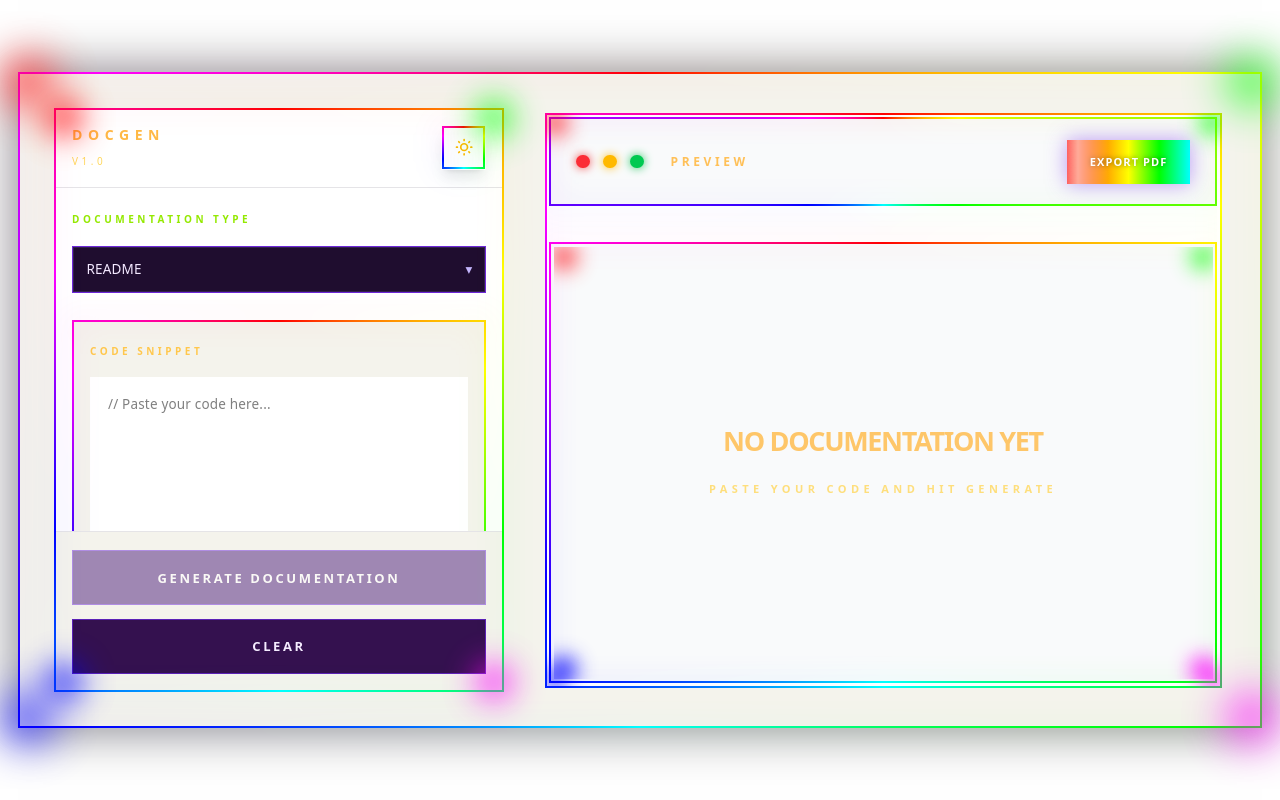
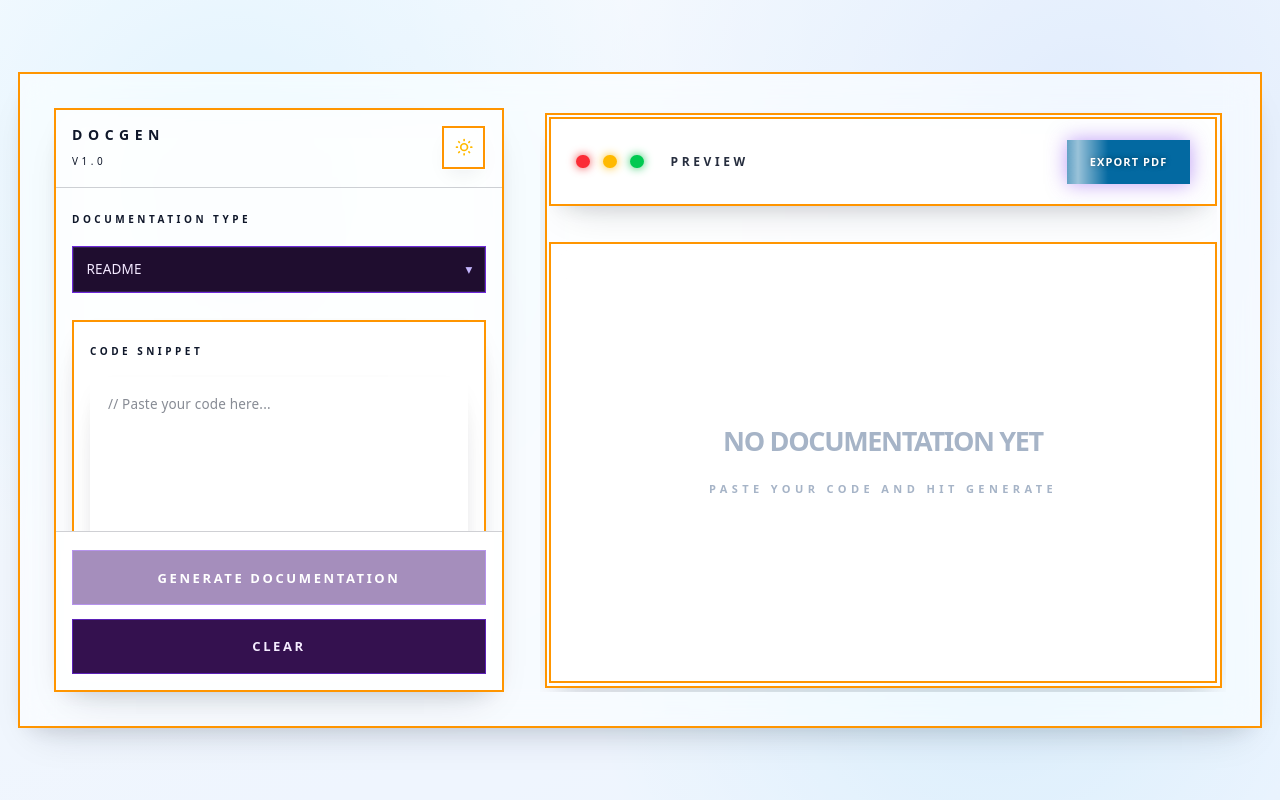
Before and after one commit to ka-te-vey/Doc_Gen, a React (Vite) app in the folder frontend/: page / in a window 1280 px wide. Built offline with nearby package versions, Linux system fonts and the light colour scheme.

Commit message:
change to glass method and fix light mode

```diff
--- a/frontend/src/App.jsx
+++ b/frontend/src/App.jsx
@@ -8,6 +8,7 @@ export default function App() {
   const defaultDocument = {
     title: "Untitled Document",
     content: "",
+
     author: "",
     documentType: "README",
     date: new Date().toISOString().split("T")[0]
--- a/frontend/src/index.css
+++ b/frontend/src/index.css
@@ -2,15 +2,15 @@
 @plugin "@tailwindcss/typography";
 
 :root {
-  --text: #000000;
-  --text-h: #000000;
-  --bg: #fff;
-  --border: #e5e4e7;
-  --code-bg: #f4f3ec;
-  --accent: #aa3bff;
-  --accent-bg: rgba(170, 59, 255, 0.1);
-  --accent-border: rgba(170, 59, 255, 0.5);
-  --social-bg: rgba(244, 243, 236, 0.5);
+  --text: #0f172a;
+  --text-h: #020617;
+  --bg: rgba(255, 255, 255, 0.52);
+  --border: rgba(15, 23, 42, 0.2);
+  --code-bg: rgba(255, 255, 255, 0.58);
+  --accent: #0369a1;
+  --accent-bg: rgba(3, 105, 161, 0.12);
+  --accent-border: rgba(3, 105, 161, 0.35);
+  --social-bg: rgba(255, 255, 255, 0.44);
 
   /* Fixed dark theme variables (Always Dark) */
   --fixed-dark-bg: #11141f;
@@ -19,10 +19,15 @@
   --fixed-dark-border: rgba(255, 255, 255, 0.15);
   --fixed-dark-code: #1f2937;
 
-  --sidebar-bg: #ffffff;
-  --preview-bg: #f9fafb;
+  --sidebar-bg: rgba(255, 255, 255, 0.48);
+  --preview-bg: rgba(255, 255, 255, 0.5);
   --shadow:
-    rgba(0, 0, 0, 0.1) 0 10px 15px -3px, rgba(0, 0, 0, 0.05) 0 4px 6px -2px;
+    rgba(14, 30, 50, 0.18) 0 20px 40px -20px, rgba(14, 30, 50, 0.15) 0 10px 24px -12px;
+  --page-bg:
+    radial-gradient(circle at 18% 20%, rgba(56, 189, 248, 0.22), transparent 35%),
+    radial-gradient(circle at 85% 15%, rgba(59, 130, 246, 0.2), transparent 38%),
+    radial-gradient(circle at 78% 82%, rgba(14, 165, 233, 0.2), transparent 34%),
+    linear-gradient(160deg, #eef7ff 0%, #e2eefc 45%, #dbeafe 100%);
 
   --sans: system-ui, 'Segoe UI', Roboto, sans-serif;
   --heading: system-ui, 'Segoe UI', Roboto, sans-serif;
@@ -30,7 +35,7 @@
 
   font: 18px/145% var(--sans);
   letter-spacing: 0.18px;
-  color-scheme: light dark;
+  color-scheme: light;
   color: var(--text);
   background: var(--bg);
   font-synthesis: none;
@@ -62,54 +67,36 @@
 }
 
 .dark {
-  --text: #9ca3af;
-  --text-h: #f3f4f6;
-  --bg: #111827;
-  --border: #374151;
-  --code-bg: #1f2937;
-  --sidebar-bg: #11141f;
-  --preview-bg: #0f1224;
-  --accent: #c084fc;
-  --accent-bg: rgba(192, 132, 252, 0.15);
-  --accent-border: rgba(192, 132, 252, 0.5);
-  --social-bg: rgba(47, 48, 58, 0.5);
+  --text: #e6edf7;
+  --text-h: #f8fbff;
+  --bg: rgba(10, 16, 28, 0.38);
+  --border: rgba(255, 255, 255, 0.22);
+  --code-bg: rgba(17, 26, 43, 0.42);
+  --sidebar-bg: rgba(10, 18, 32, 0.42);
+  --preview-bg: rgba(12, 22, 40, 0.4);
+  --accent: #7dd3fc;
+  --accent-bg: rgba(125, 211, 252, 0.2);
+  --accent-border: rgba(125, 211, 252, 0.45);
+  --social-bg: rgba(255, 255, 255, 0.12);
   --shadow:
-    rgba(0, 0, 0, 0.4) 0 10px 15px -3px, rgba(0, 0, 0, 0.25) 0 4px 6px -2px;
+    rgba(5, 10, 20, 0.45) 0 20px 40px -20px, rgba(5, 10, 20, 0.3) 0 10px 20px -10px;
+  --page-bg:
+    radial-gradient(circle at 18% 20%, rgba(56, 189, 248, 0.26), transparent 35%),
+    radial-gradient(circle at 85% 15%, rgba(59, 130, 246, 0.24), transparent 38%),
+    radial-gradient(circle at 78% 82%, rgba(14, 165, 233, 0.22), transparent 34%),
+    linear-gradient(160deg, #050913 0%, #0b1220 45%, #0f172a 100%);
+  color-scheme: dark;
 
   #social .button-icon {
     filter: invert(1) brightness(2);
   }
 }
 
-/* Force all black in light mode */
-:root:not(.dark) {
-  --text: #000000 !important;
-  --text-h: #000000 !important;
-}
-
-:root:not(.dark) .prose {
-  color: #000000 !important;
-  --tw-prose-body: #000000 !important;
-  --tw-prose-headings: #000000 !important;
-  --tw-prose-lead: #000000 !important;
-  --tw-prose-links: #000000 !important;
-  --tw-prose-bold: #000000 !important;
-  --tw-prose-counters: #000000 !important;
-  --tw-prose-bullets: #000000 !important;
-  --tw-prose-hr: #000000 !important;
-  --tw-prose-quotes: #000000 !important;
-  --tw-prose-quote-borders: #000000 !important;
-  --tw-prose-captions: #000000 !important;
-  --tw-prose-code: #000000 !important;
-  --tw-prose-pre-code: #000000 !important;
-  --tw-prose-th-borders: #000000 !important;
-  --tw-prose-td-borders: #000000 !important;
-}
-
 body {
   margin: 0;
-  background-color: var(--bg);
+  background: var(--page-bg);
   color: var(--text);
+  background-attachment: fixed;
 }
 
 #root {
@@ -176,17 +163,30 @@ code {
   inherits: false;
 }
 
-@keyframes text-color-shift {
-  0% { color: #ff4545; }
-  25% { color: #4eff4e; }
-  50% { color: #00fbff; }
-  75% { color: #f2ff00; }
-  100% { color: #ff4545; }
+@property --rgb-active-color {
+  syntax: "<color>";
+  initial-value: #ff2d55;
+  inherits: true;
 }
 
-@keyframes text-rgb-hue-spin {
-  0% { filter: hue-rotate(0deg); }
-  100% { filter: hue-rotate(360deg); }
+@keyframes border-color-shift {
+  0% { --rgb-active-color: #ff2d55; }
+  16.66% { --rgb-active-color: #ff9500; }
+  33.33% { --rgb-active-color: #ffd60a; }
+  50% { --rgb-active-color: #30d158; }
+  66.66% { --rgb-active-color: #0a84ff; }
+  83.33% { --rgb-active-color: #bf5af2; }
+  100% { --rgb-active-color: #ff2d55; }
+}
+
+@keyframes border-flow-vertical {
+  0% { background-position: 50% -120%; }
+  100% { background-position: 50% 220%; }
+}
+
+@keyframes border-scanline {
+  0% { background-position: 50% -120%, 0 0; }
+  100% { background-position: 50% -120%, 0 24px; }
 }
 
 @keyframes shimmer {
@@ -236,8 +236,12 @@ code {
   --border-width: 2px;
   --glow-blur: 15px;
   --glow-opacity: 0.7;
+  --rgb-active-color: #ff2d55;
   position: relative;
   z-index: 0;
+  backdrop-filter: blur(16px) saturate(140%);
+  -webkit-backdrop-filter: blur(16px) saturate(140%);
+  box-shadow: var(--shadow);
 }
 
 .rgb-animate-border::before {
@@ -246,38 +250,62 @@ code {
   inset: 0;
   z-index: 1;
   border-radius: inherit;
-  border: var(--border-width) solid transparent;
-  border-image: conic-gradient(#ff0000, #ffff00, #00ff00, #00ffff, #0000ff, #ff00ff, #ff0000) 1;
-  animation: none;
+  border: var(--border-width) solid var(--rgb-active-color);
+  animation: border-color-shift 18s steps(1, end) infinite;
   pointer-events: none;
 }
 
 .rgb-animate-border::after {
   content: "";
   position: absolute;
-  inset: -2px;
+  inset: 0;
   z-index: 0;
+  padding: var(--border-width);
   border-radius: inherit;
-  border: 2px solid transparent;
-  border-image: conic-gradient(#ff0000, #ffff00, #00ff00, #00ffff, #0000ff, #ff00ff, #ff0000) 1;
-  filter: blur(var(--glow-blur));
-  animation: none;
-  opacity: 0.35;
+  background: linear-gradient(
+    180deg,
+    transparent 0%,
+    transparent 30%,
+    var(--rgb-active-color) 50%,
+    transparent 70%,
+    transparent 100%
+  ),
+  repeating-linear-gradient(
+    180deg,
+    rgba(255, 255, 255, 0.2) 0px,
+    rgba(255, 255, 255, 0.2) 1px,
+    transparent 1px,
+    transparent 6px
+  );
+  background-size: 100% 220%, 100% 12px;
+  background-position: 50% -120%, 0 0;
+  -webkit-mask:
+    linear-gradient(#000 0 0) content-box,
+    linear-gradient(#000 0 0);
+  -webkit-mask-composite: xor;
+  mask:
+    linear-gradient(#000 0 0) content-box,
+    linear-gradient(#000 0 0);
+  mask-composite: exclude;
+  filter: blur(8px);
+  animation:
+    border-color-shift 18s steps(1, end) infinite,
+    border-flow-vertical 3s linear infinite,
+    border-scanline 0.9s linear infinite;
+  opacity: 0.2;
   pointer-events: none;
 }
 
 .rgb-text-shift {
-  animation: text-color-shift 4s linear infinite, text-rgb-hue-spin 8s linear infinite;
-  animation-delay: var(--text-offset, 0s), var(--text-offset, 0s);
+  animation: none;
   background: none !important;
   -webkit-background-clip: initial !important;
   color: inherit;
 }
 
 .rainbow-button {
-  background: linear-gradient(90deg, #ff0000, #ff8000, #ffff00, #00ff00, #00ffff, #0000ff, #8000ff, #ff00ff, #ff0000) !important;
-  background-size: 200% auto !important;
-  animation: bar-scroll 2s linear infinite !important;
+  background: var(--accent) !important;
+  animation: none !important;
   position: relative;
   overflow: hidden;
   border: none !important;
@@ -299,26 +327,19 @@ code {
 .rgb-bar-top, .rgb-bar-bottom {
   position: fixed;
   left: 0; width: 100%; height: 6px;
-  background: linear-gradient(90deg, #ff0000, #ffff00, #00ff00, #00ffff, #0000ff, #ff00ff, #ff0000);
-  background-size: 200% 100%;
+  background: #ff2d55;
   z-index: 1000;
   pointer-events: none;
-  box-shadow: 0 0 15px rgba(255, 0, 0, 0.5);
+  box-shadow: 0 0 15px #ff2d55;
+  animation: none;
 }
 
-.rgb-bar-top { top: 0; animation: bar-scroll 4s linear infinite; }
-.rgb-bar-bottom { bottom: 0; animation: bar-scroll 4s linear infinite reverse; }
+.rgb-bar-top { top: 0; }
+.rgb-bar-bottom { bottom: 0; }
 
 
 .floating-orb {
-  position: fixed;
-  width: 400px; height: 400px;
-  border-radius: 50%;
-  filter: blur(100px);
-  opacity: 0.15;
-  z-index: -10;
-  pointer-events: none;
-  animation: drift 20s infinite alternate;
+  display: none;
 }
 
 .orb-1 { background: radial-gradient(circle, #ff0000, transparent); top: 10%; left: 10%; animation-delay: 0s; }
@@ -326,13 +347,7 @@ code {
 .orb-3 { background: radial-gradient(circle, #0000ff, transparent); top: 50%; left: 50%; animation-delay: -10s; }
 
 .corner-glow {
-  position: absolute;
-  width: 40px; height: 40px;
-  border-radius: 50%;
-  filter: blur(20px);
-  z-index: 10;
-  opacity: 0.8;
-  pointer-events: none;
+  display: none;
 }
 .corner-tl { top: -10px; left: -10px; background: #ff0000; box-shadow: 0 0 30px #ff0000; }
 .corner-tr { top: -10px; right: -10px; background: #00ff00; box-shadow: 0 0 30px #00ff00; }
```
